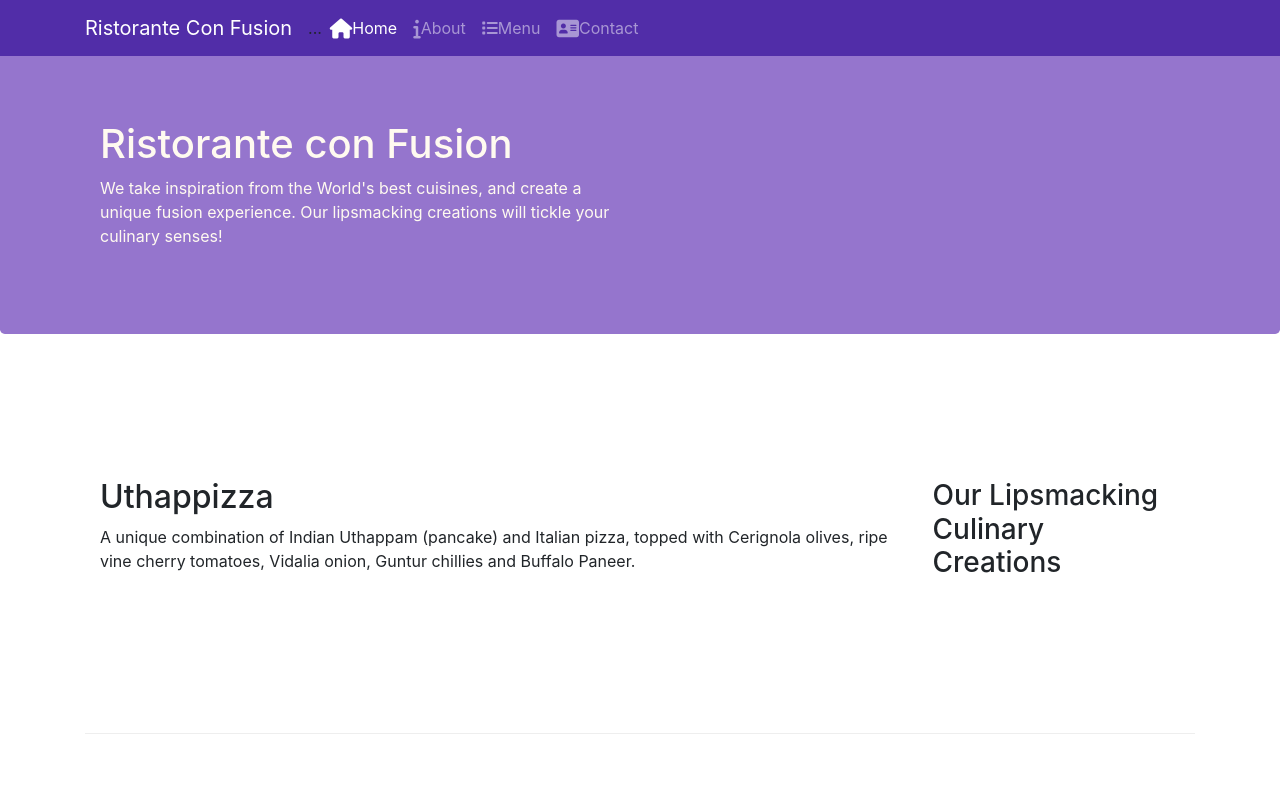
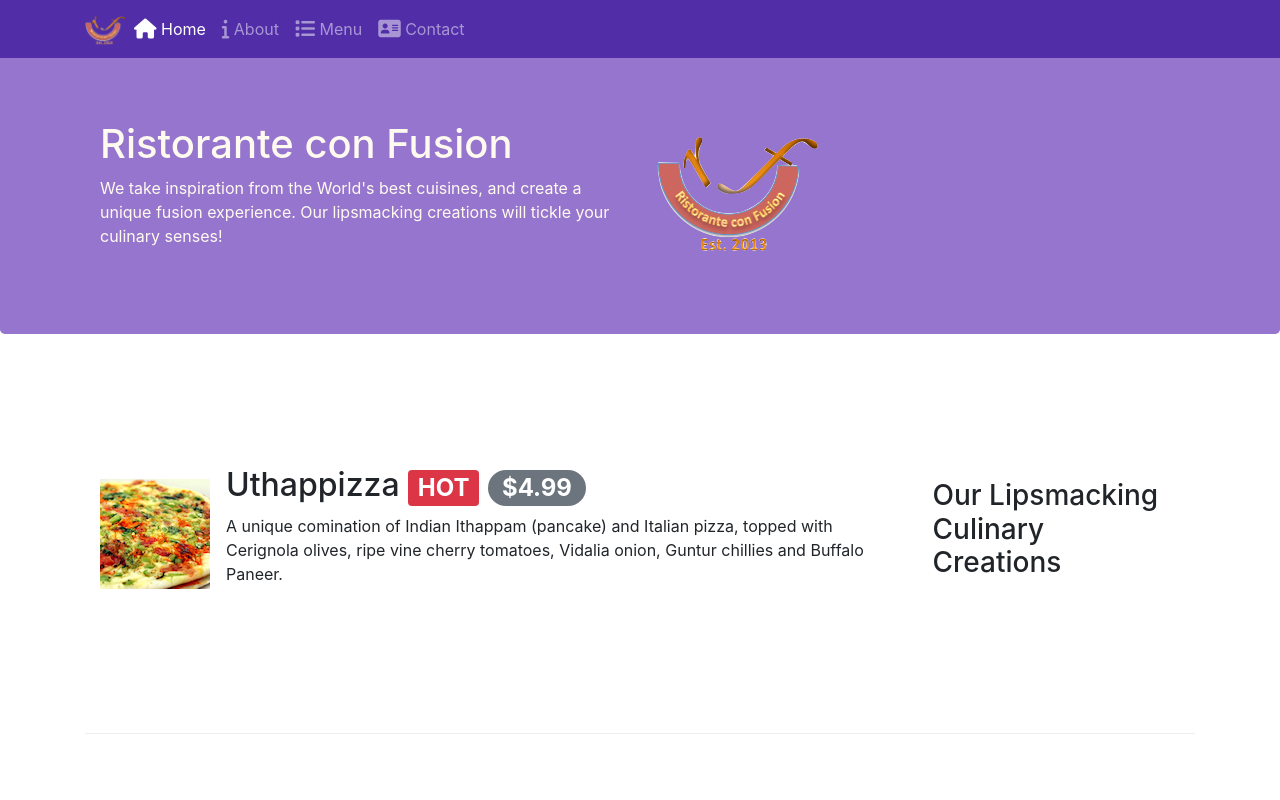
Before and after one commit to brmays/FullStackBootstrap, a website: page index.html in a window 1280 px wide. Shown: the top 800 px of the page. Drawn offline with nearby package versions, Linux system fonts and the light colour scheme.

Commit message:
alerting users

```diff
--- a/index.html
+++ b/index.html
@@ -22,14 +22,13 @@
               data-target="#Navbar">
                 <span class="navbar-toggler-icon"></span>
               </button>
-              <a class="navbar-brand" href="#">Ristorante Con Fusion</a>
-              <ul class="navbar-nav mr-auto">
-                  <div class="collapse navbar-collapse" id="Navbar">
-                      <ul class="navbar-nav mr-auto"> ... </ul>
-                  <li class="nav-item active"><a class="nav-link" href="#"><span class="fa fa-home fa-lg"></span>Home</a></li>
-                  <li class="nav-item"><a class="nav-link" href="./aboutus.html"><span class="fa fa-info fa-lg"></span>About</a></li>
-                  <li class="nav-item"><a class="nav-link" href="#"><span class="fa fa-list fa lg"></span>Menu</a></li>
-                  <li class="nav-item"><a class="nav-link" href="contactus.html"><span class="fa fa-address-card fa-lg"></span>Contact</a></li>
+              <a class="navbar-brand mr-auto" href="#"><img src="img/logo.png" height="30" width="41"></a>
+              <div class="collapse navbar-collapse" id="Navbar">
+                  <ul class="navbar-nav mr-auto">
+                      <li class="nav-item active"><a class="nav-link" href="#"><span class="fa fa-home fa-lg"></span> Home</a></li>
+                      <li class="nav-item"><a class="nav-link" href="./aboutus.html"><span class="fa fa-info fa-lg"></span> About</a></li>
+                      <li class="nav-item"><a class="nav-link" href="#"><span class="fa fa-list fa-lg"></span> Menu</a></li>
+                      <li class="nav-item"><a class="nav-link" href="contactus.html"><span class="fa fa-address-card fa-lg"></span> Contact</a></li>
               </ul>
               </div>
          </div>
@@ -42,7 +41,8 @@
                     <h1>Ristorante con Fusion</h1>
                     <p>We take inspiration from the World's best cuisines, and create a unique fusion experience. Our lipsmacking creations will tickle your culinary senses!</p>
                 </div>
-                <div class="col-12 col-sm">
+                <div class="col-12 col-sm align-self-center">
+                      <img src="img/logo.png" class="img-fluid">
                 </div>
             </div>
         </div>
@@ -54,8 +54,16 @@
                 <h3>Our Lipsmacking Culinary Creations</h3>
             </div>
             <div class="col col-sm order sm-first col-md">
-                <h2>Uthappizza</h2>
-                <p class="d-none d-sm-block">A unique combination of Indian Uthappam (pancake) and Italian pizza, topped with Cerignola olives, ripe vine cherry tomatoes, Vidalia onion, Guntur chillies and Buffalo Paneer.</p>
+                <div class="media">
+                    <img class="d-flex mr-3 img.thumbnail align-self-center" src="img/uthappizza.png" alt="Uthappiza">
+                    <div class="media-body">
+                        <h2 class="mt-0">Uthappizza
+                            <span class="badge badge-danger">HOT</span>
+                            <span class="badge badge-pill badge-secondary">$4.99</span>
+                        </h2>
+                        <p class="d-none d-sm-block">A unique comination of Indian Ithappam (pancake) and Italian pizza, topped with Cerignola olives, ripe vine cherry tomatoes, Vidalia onion, Guntur chillies and Buffalo Paneer.</p>
+                    </div>
+                </div>
             </div>
         </div>
 
@@ -75,9 +83,14 @@
                 <h3>Meet our Culinary Specialists</h3>
             </div>
             <div class="col col-sm order-sm-first col-md">
-                <h2>Alberto Somayya</h2>
-                <h4>Executive Chef</h4>
-                <p class="d-none d-sm-block">Award winning three-star Michelin chef with wide International experience having worked closely with whos-who in the culinary world, he specializes in creating mouthwatering Indo-Italian fusion experiences. </p>
+                <div class="media">
+                    <img class="d-flex mr-3 img-thumbnail align-self-center" src="img/alberto.png" alt="Alberto Somayya">
+                    <div class="media-body">
+                        <h2 class="mt-0">Alberto Somayya</h2>
+                        <h4>Executive Chef</h4>
+                        <p class="d-none d-sm-block">Award winning three-star Michelin chef with wide International experience having worked closely with whos-who in the culinary world, he specializes in creating mouthwatering Indo-Italian fusion experiences.</p>
+                    </div>
+                </div>
             </div>
         </div>
     </div>
```
Also changed, not shown: aboutus.html (+10 -10 lines), contactus.html (+4 -3 lines), img/alberto.png (added), img/buffet.png (added), img/logo.png (added), img/uthappizza.png (added), 1 other file.
